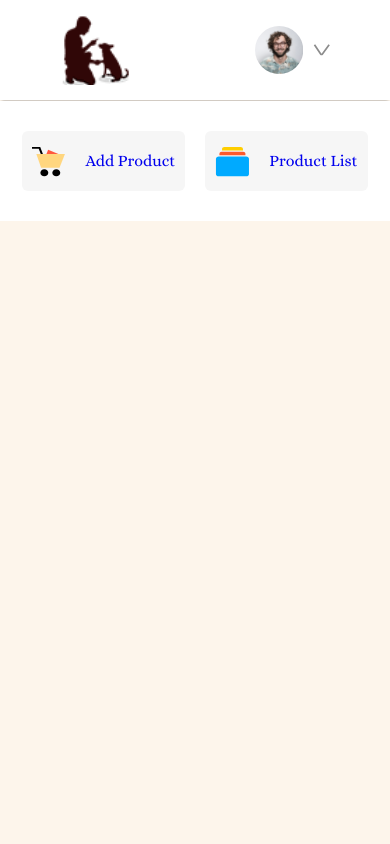
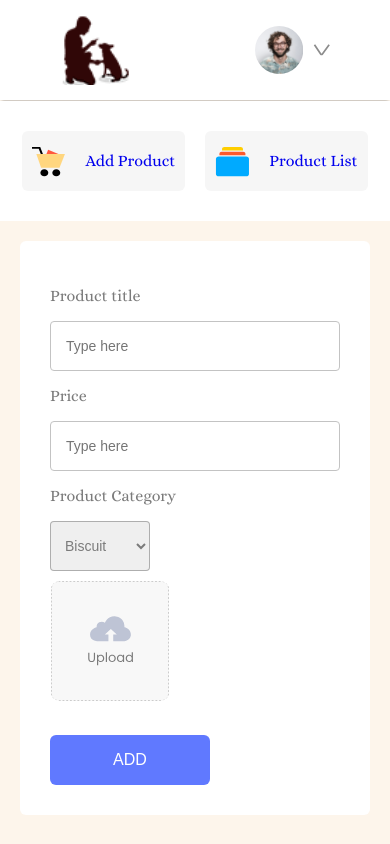
Before and after one commit to alroney/PapBakery2_0, a React (Vite) app in the folder admin/: page /addproduct in a window 390 px wide. Built offline with nearby package versions, Linux system fonts and the light colour scheme.

Commit message:
Added upload_area image. Added Input fields for AddProduct. Added Syle and screen responsiveness style to AddProduct comp.

```diff
--- a/admin/src/Components/AddProduct/AddProduct.css
+++ b/admin/src/Components/AddProduct/AddProduct.css
@@ -0,0 +1,71 @@
+.add-product {
+    box-sizing: border-box;
+    width: 100%;
+    max-width: 800px;
+    padding: 30px 50px;
+    margin: 20px 30px;
+    border-radius: 6px;
+    background: white;
+}
+
+.addproduct-itemfield {
+    width: 100%;
+    color: #7b7b7b;
+    font-size: 16px;
+}
+
+.addproduct-itemfield input {
+    box-sizing: border-box;
+    width: 100%;
+    height: 50px;
+    border-radius: 4px;
+    padding-left: 15px;
+    border: 1px solid #c3c3c3;
+    outline: none;
+    color: #7b7b7b;
+    font-size: 14px;
+}
+
+.addproduct-price {
+    display: flex;
+    gap: 40px;
+}
+
+.add-product-selector {
+    padding: 10px;
+    width: 100px;
+    height: 50px;
+    font-size: 14px;
+    color: #7b7b7b;
+    border: 1px solid #7b7b7b8d;
+    border-radius: 4px;
+}
+
+.addproduct-thumbnail-img {
+    height: 120px;
+    width: 120px;
+    border-radius: 10px;
+    object-fit: contain;
+    margin: 10px 0px;
+}
+
+.addproduct-btn {
+    margin-top: 20px;
+    width: 160px;
+    height: 50px;
+    border-radius: 6px;
+    background: #6079ff;
+    border: none;
+    cursor: pointer;
+    color: white;
+    font-size: 16px;
+    font-weight: 500;
+}
+
+@media(max-width: 800px) {
+    .add-product {
+        width: auto;
+        padding: 30px;
+        margin: 20px;
+    }
+}
--- a/admin/src/Components/AddProduct/AddProduct.jsx
+++ b/admin/src/Components/AddProduct/AddProduct.jsx
@@ -1,10 +1,38 @@
 import React from 'react'
 import './AddProduct.css'
+import upload_area from '../../assets/img/icon/upload_area.svg'
 
 const AddProduct = () => {
   return (
     <div className="add-product">
+        <div className="addproduct-itemfield">
+            <p>Product title</p>
+            <input type="text" name='name' placeholder='Type here' />
+        </div>
 
+        <div className="addproduct-price">
+            <div className="addproduct-itemfield">
+                <p>Price</p>
+                <input type="text" name="price" placeholder='Type here'/>
+            </div>
+        </div>
+
+        <div className="addproduct-itemfield">
+            <p>Product Category</p>
+            <select name="category" className="add-product-selector">
+                <option value="biscuit">Biscuit</option>
+                <option value="training_treat">Training Treat</option>
+            </select>
+        </div>
+
+        <div className="addproduct-itemfield">
+            <label htmlFor="file-input">
+                <img src={upload_area} className="addproduct-thumbnail-img" alt="" />
+            </label>
+            <input type="file" name="image" id="file-input" hidden/>
+        </div>
+
+        <button className="addproduct-btn">ADD</button>
     </div>
   )
 }
```
Also changed, not shown: admin/src/assets/img/icon/upload_area.svg (added).
